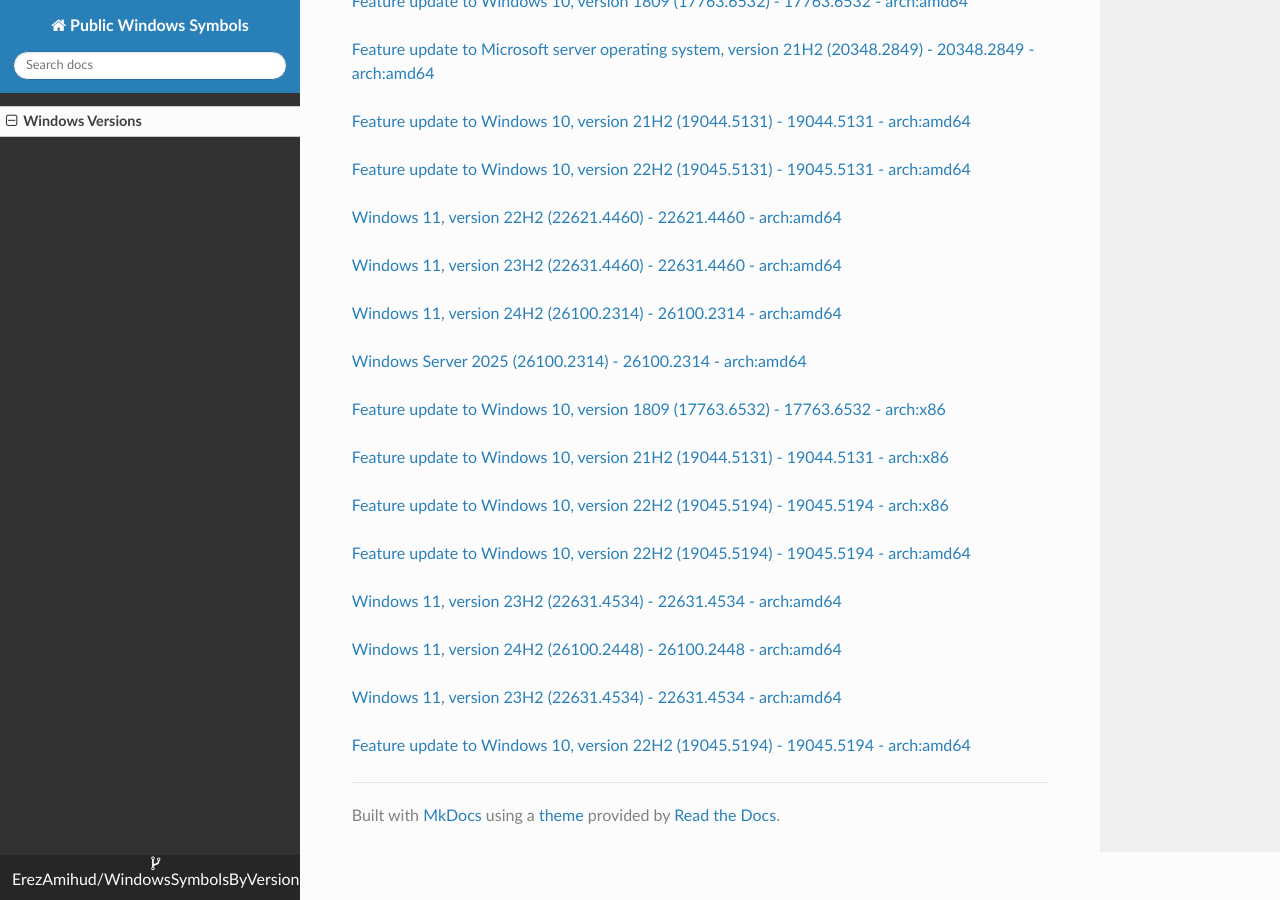
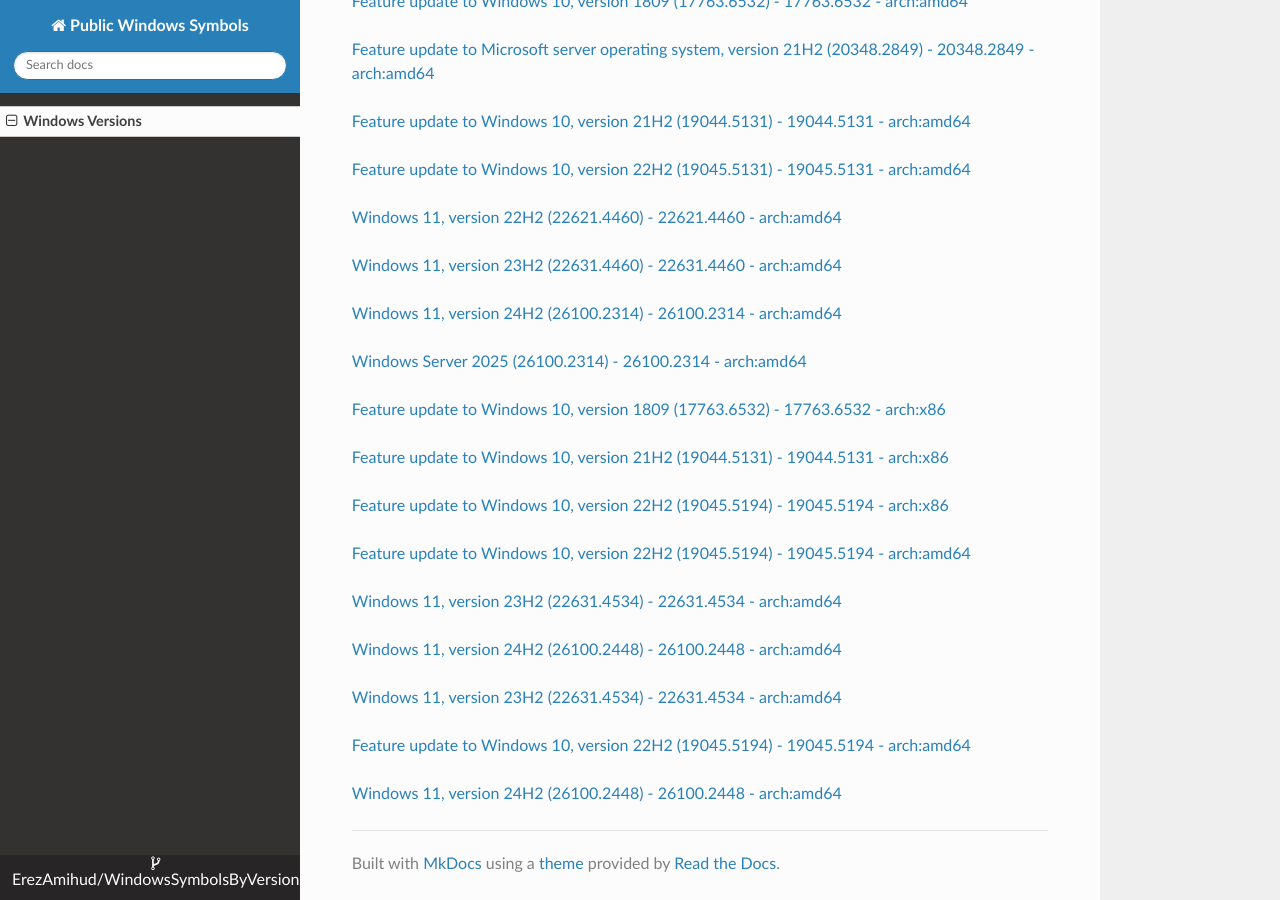
Before and after one commit to ErezAmihud/WindowsSymbolsByVersion, an MkDocs documentation site: the page built from docs/index.md, in a window 1280 px wide and 900 px high, scrolled down 63461 px. Built offline with MkDocs 1.6.1, drawn with Linux system fonts in a browser that asks for light colours; nearby versions of some CDN libraries.

Commit message:
Automated commit, add manifest for 5a1853ef-d285-4946-a1fa-7ca4f5bc10d8

```diff
--- a/docs/index.md
+++ b/docs/index.md
@@ -3775,3 +3775,6 @@
 
 
 [Feature update to Windows 10, version 22H2 (19045.5194) - 19045.5194 - arch:amd64](https://github.com/ErezAmihud/WindowsSymbolsByVersion/blob/main/manifests/74db1138-e0bb-4698-aed9-ec4ea015cee8.manifest)
+
+
+[Windows 11, version 24H2 (26100.2448) - 26100.2448 - arch:amd64](https://github.com/ErezAmihud/WindowsSymbolsByVersion/blob/main/manifests/5a1853ef-d285-4946-a1fa-7ca4f5bc10d8.manifest)
```
Also changed, not shown: process_builds.json (+1 -1 lines).
